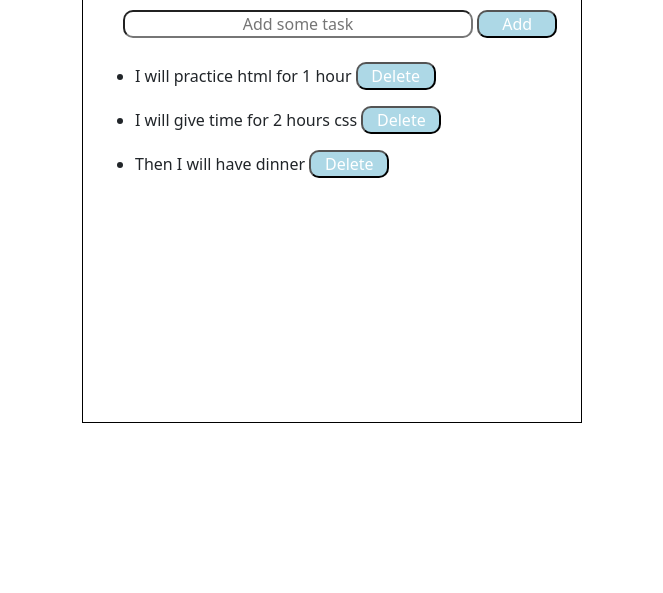
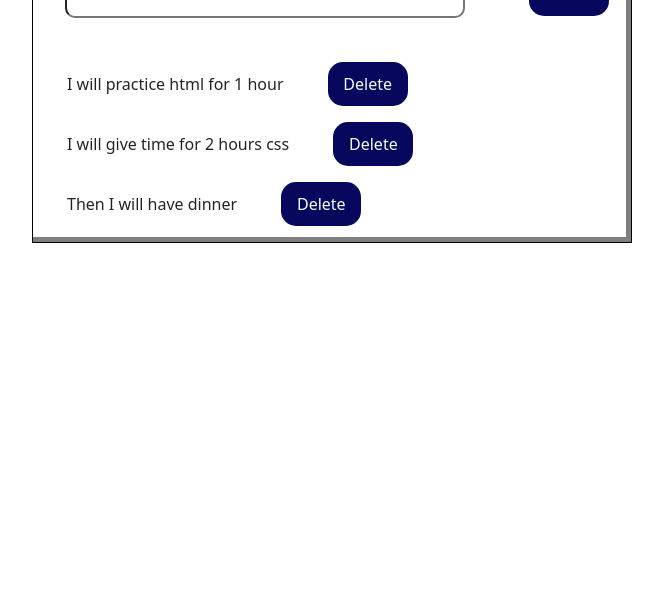
Before and after one commit to Yuvarani25/TodoList-using-html-css-javascript, a plain HTML site: page index.html in a window 1280 px wide. Shown: the part 207-800 px from the top of the page, without its empty margins (308-971 px from the left). Drawn offline with nearby package versions, Linux system fonts and the light colour scheme.

Commit message:
Update style.css

```diff
--- a/style/style.css
+++ b/style/style.css
@@ -1,33 +1,51 @@
-*{
+body{
     margin: 0;
     padding: 0;
+    background-image: url("../assert/img2");
+
+
 }
-.head{
+h2{
     text-align: center;
+    margin:5px;
+
 }
+
 .container{
     border: 1px solid black;
-    height: 500px;
-    width:500px;
-    margin-top: 130px;
-    padding: 20px;
+    width:600px;
+    margin-bottom: 20%;
+    margin-top: 10%;
+    box-shadow: inset -5px -5px rgba(0,0,0,0.5);
+}
+input,button{
+    margin-bottom: 10px;
+
 }
 input{
-    width: 350px;
+    margin-right: 20px;
+    padding: 10px;
+    width: 300px;
     margin-left: 20px;
-    margin-top: 20px;
+    width: 400px;
     border-radius: 10px;
-    text-align: center;
+}
+button{
+    width: 80px;
+    padding: 10px;
+    background-color: rgb(7, 7, 93);
+    color: azure;
+    border: none;
+    border-radius: 15px;
+    margin: 0 0 0 40px;
 
 }
- button{
-    width: 80px;
-    background-color:lightblue;
-    color: white;
-    border-radius: 10px;
+
+li{
+    list-style-type: none;
+   margin-left: -40px;
+   padding-left: 30px;
+   margin-top: 10px;
+
+
 }
- #add{
-    /* border: 1px solid black;  */
-    margin-left: 20px;
-    margin-top: 20px;
-}
```
